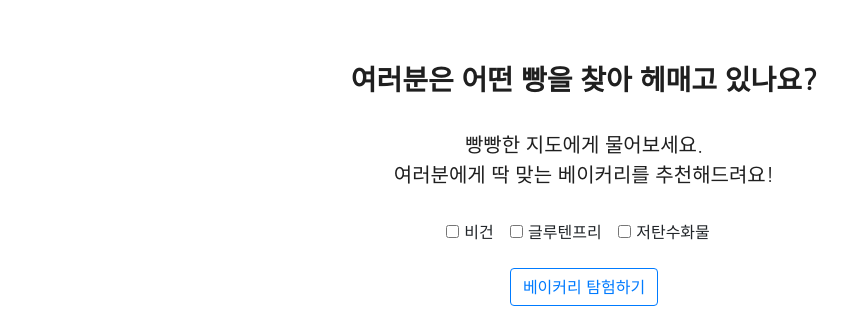
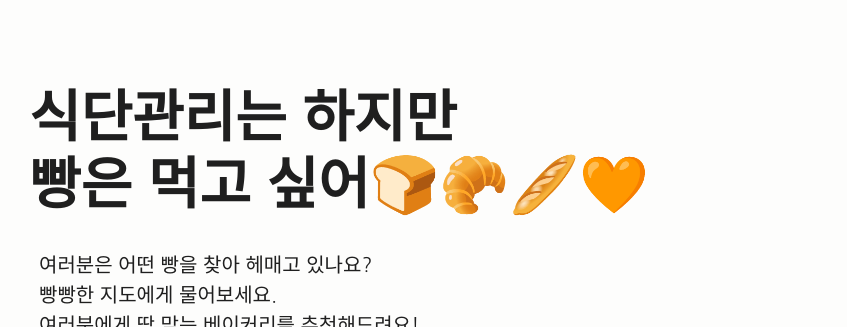
Before and after one commit to yeongkyung/choyeongkyung-sparta, a Flask app: page / in a window 1280 px wide. Shown: the top 327 px of the page, without its empty margins (56-903 px from the left). Run offline with Flask 2, Linux system fonts and the light colour scheme; some libraries are stand-ins or nearby versions.

Commit message:
필터 반영

```diff
--- a/bread_map/app.py
+++ b/bread_map/app.py
@@ -1,25 +1,35 @@
+from flask import Flask, render_template, jsonify, request
 from pymongo import MongoClient
+import json
+import requests
+from bs4 import BeautifulSoup
 
-from flask import Flask, render_template, jsonify, request
+def remove_dupe_dicts(l):
+    return [dict(t) for t in {tuple(d.items()) for d in l}]
+
+
 app = Flask(__name__)
 
 client = MongoClient('localhost', 27017)
 db = client.dbsparta
 
+
 @app.route('/')
 def home():
     return render_template('index.html')
+
 
 @app.route('/places', methods=['GET'])
 def bakery_list():
     filter = request.args.get('filter')
     filter_list = filter.split(',')
-    bakerys=[]
+    bakerys = []
     for category in filter_list:
-        bakery = list(db.bakery.find({category:True},{'_id':False}))
+        bakery = list(db.bakery.find({category: True}, {'_id': False}))
         bakerys.extend(bakery)
-    # 리스트에 중복된 딕셔너리 제거하는 방법 찾아야 함
-    return jsonify({'result': 'success','bakerys_list': bakerys})
+    # 리스트에 중복된 딕셔너리 제거
+    bakerys_list = remove_dupe_dicts(bakerys)
+    return jsonify({'result': 'success', 'bakerys_list': bakerys_list})
 
 
 if __name__ == '__main__':
--- a/bread_map/templates/index.html
+++ b/bread_map/templates/index.html
@@ -16,21 +16,37 @@
   <!-- jquery -->
   <script src="https://ajax.googleapis.com/ajax/libs/jquery/3.5.1/jquery.min.js"></script>
 
-  <title>빵빵한 지도</title>
+  <title>빵빵한 지도 :: 나를 위한 베이커리</title>
   <style type="text/css">
     .jumbotron {
-      height: 330px;
-      background-color: white;
+      height: 100%;
+      background-color: rgb(253, 253, 252);
       background-size: cover;
       font-family: 'Nanum Gothic', sans-serif;
       margin-bottom: 0px;
-      text-align: center;
+
+    }
+
+    .info {
+      height: 100%
+    }
+
+    .card-group {
+      vertical-align: middle;
     }
 
     .desc {
+      margin-top: 20px;
       color: rgb(31, 31, 31);
     }
 
+    #checkbox {
+      margin-left: 10px;
+    }
+
+    .btn {
+      margin-left: 10px;
+    }
 
     #map {
       height: 100%;
@@ -44,7 +60,8 @@
     }
 
     .lead {
-      margin-bottom: 30px;
+      margin-bottom: 20px;
+      margin-left: 10px;
     }
   </style>
 
@@ -106,13 +123,29 @@
             for (let i = 0; i < bakerys.length; i++) {
               var bakery = { lat: bakerys[i]['latitude'], lng: bakerys[i]['longitude'] }
               var marker = new google.maps.Marker({ position: bakery, map: map, title: bakerys[i]['name'] });
+              //인포 윈도우 생성
+              contentString = `<div>
+                              <h4>${bakerys[i]['name']}🍞</h4>
+                                  <hr>
+                                  <p>주소: ${bakerys[i]['address']}</p>
+                                  <p>영업시간: ${bakerys[i]['openinghours']}</p>
+                                  <p>연락처: ${bakerys[i]['contact']}</p>
+                                  <br>
+                                  <p><b>#${bakerys[i]['name']}</b></p>
+                              </div>`
+              marker.addListener('click', function () {
+                infowindow.open(map, marker);
+              });
+              var infowindow = new google.maps.InfoWindow({
+                content: contentString
+              });
             }
           }
         }
       });
     }
   </script>
-  <script src="https://maps.googleapis.com/maps/api/js?key=AIzaSyCvMd2zBN0j0fzFbGjyT6h2WNLu0-hjnw8&callback=initMap"
+  <script src="https://maps.googleapis.com/maps/api/js?key=APIKEY&callback=initMap"
     async defer></script>
 
 </head>
@@ -121,13 +154,23 @@
   <div class="jumbotron jumbotron-fluid">
     <div class="container">
       <div class="desc">
-        <h3 style="font-weight:700">
-          여러분은 어떤 빵을 찾아 헤매고 있나요?</h3>
+        <h2 class="display-4" style="font-weight:700">
+          식단관리는 하지만
+          <br>빵은 먹고 싶어🍞🥐🥖🧡</h2>
+
         <br>
-        <p class="lead">빵빵한 지도에게 물어보세요.
+        <p class="lead">
+          여러분은 어떤 빵을 찾아 헤매고 있나요?
+          <br>
+          빵빵한 지도에게 물어보세요.
           <br>
           여러분에게 딱 맞는 베이커리를 추천해드려요!</p>
+        <hr>
       </div>
+      <br>
+      <div id="category">
+        <p class="lead">원하는 베이커리를 선택해주세요.</p>
+
         <div id="checkbox">
           <div class="form-check form-check-inline">
             <input class="form-check-input" name="category" type="checkbox" id="inlineCheckbox1" value="vegan">
@@ -144,9 +187,12 @@
         </div>
         <br>
         <div>
-        <button class="btn btn-outline-primary" onclick="filteredMap()">베이커리 탐험하기</button>
+          <button class="btn btn-lg" onclick="filteredMap()" style="background-color: rgb(255, 136, 0);">베이커리
+            탐험하기</button>
         </div>
       </div>
+    </div>
+
 
     <!-- Modal -->
     <div class="modal fade" id="infoModal" tabindex="-1" role="dialog" aria-labelledby="exampleModalLabel"
@@ -170,5 +216,6 @@
     </div>
 
   </div>
+
   <div id="map"></div>
 </body>
```
Lines whose indentation alone changed are shown as unchanged.
